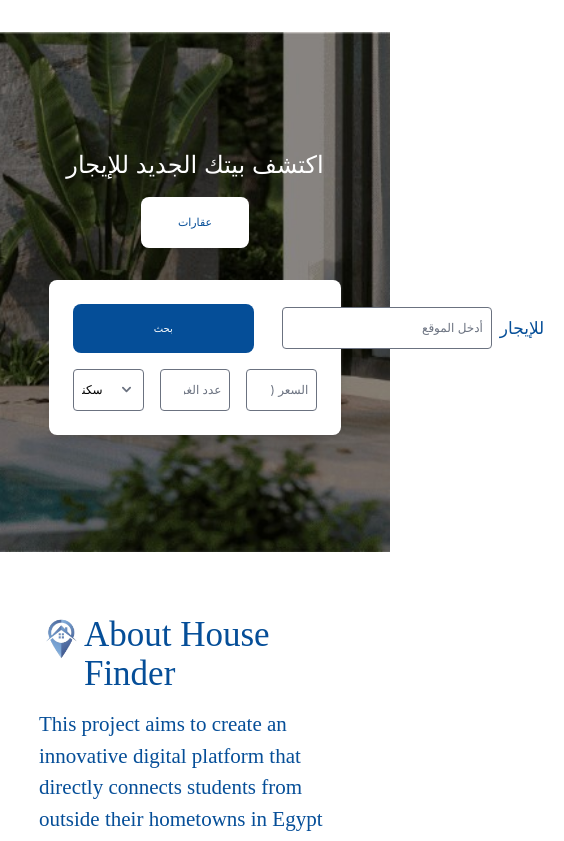
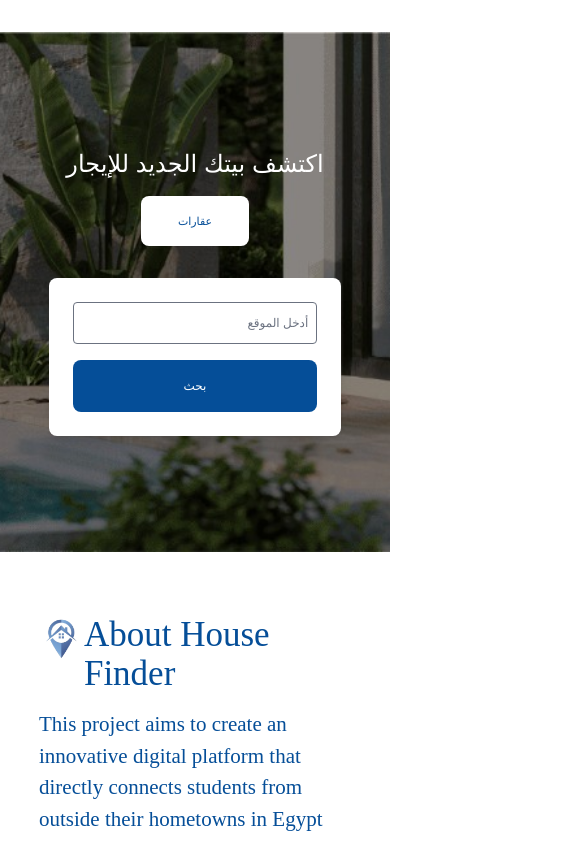
Before and after one commit to Ziad-Mansourr/House-Finder, a React (Vite) app: page /#/ in a window 390 px wide. Shown: the top 841 px of the page, 564 px wide, since content can reach past the window. Built offline with nearby package versions, Linux system fonts and the light colour scheme; the HTML template or start-up script is replaced by a standard one; a web font is replaced by a local one.

Commit message:
last commit

```diff
--- a/src/components/About/About.jsx
+++ b/src/components/About/About.jsx
@@ -16,38 +16,51 @@ export default function About() {
     <>
 {/* part one */}
 <div className="mt-8 relative h-[520px] flex flex-col justify-between items-center"
-        style={{ backgroundImage: `url(${img})`, backgroundSize: 'cover',  backgroundPosition: 'center',}}>
+    style={{ backgroundImage: `url(${img})`, backgroundSize: 'cover', backgroundPosition: 'center' }}>
     <div className="absolute w-full h-full flex flex-col items-center justify-center text-white">
         <h1 className="text-2xl mb-4">اكتشف بيتك الجديد للإيجار</h1>
         <button className="bg-white text-[11px] px-9 py-4 rounded-lg text-[#054E98]">عقارات</button>
+
+        {/* الصندوق الرئيسي */}
         <div className="max-w-4xl bg-white p-6 rounded-lg shadow-lg mt-8 w-3/4 self-center relative z-10">
+
+            {/* الحاوية الخاصة بالمدخلات */}
             <div className="grid grid-cols-3 gap-4 text-right items-center">
-              <div className="col-span-3 flex items-center justify-start gap-2">
+
+                {/* في الشاشات الصغيرة: إظهار إدخال الموقع وزر البحث فقط */}
+                <div className="col-span-3 flex flex-col sm:hidden items-center gap-4">
+                    <input type="text" className="w-full p-2 border rounded text-black text-[12px]" dir="rtl" placeholder="أدخل الموقع" />
+                    <button className="text-white w-full px-5 py-4 rounded-lg bg-[#054E98] text-[12px]">بحث</button>
+                </div>
+
+                {/* في الشاشات الكبيرة */}
+                <div className="col-span-3 hidden sm:flex items-center justify-start gap-2">
                     <button className="text-white px-20 py-4 rounded-lg bg-[#054E98] text-[10px] mr-5">بحث</button>
-                <input type="text" className="flex-1 p-2 border rounded z-10 text-black text-[12px]" dir="rtl" placeholder="أدخل الموقع"/>
+                    <input type="text" className="flex-1 p-2 border rounded z-10 text-black text-[12px]" dir="rtl" placeholder="أدخل الموقع" />
                     <span className="w-[80px] lg:w-[120px] text-[#054E98] text-[17px] pr-5">للإيجار</span>
                 </div>
 
-             <div>
+                {/* إخفاء باقي الحقول في الشاشات الصغيرة */}
+                <div className="sm:flex hidden">
                     <select className="w-full p-2 border rounded z-10 text-black text-[12px] bg-white" dir="rtl">
-                 <option value="" disabled selected>سكني  </option>
+                        <option value="" disabled selected>سكني</option>
                         <option value="شقة" className="text-[17px]">شقة</option>
                         <option value="غرفة" className="text-[17px]">غرفة</option>
                     </select>
                 </div>
 
-              <div className="flex flex-col items-center">
-                <input type="number" className="w-full p-2 border rounded z-10
-                 text-black text-[12px]" placeholder="عدد الغرف & الحمامات" dir="rtl"/>
+                <div className="flex-col items-center sm:flex hidden">
+                    <input type="number" className="w-full p-2 border rounded z-10 text-black text-[12px]" placeholder="عدد الغرف & الحمامات" dir="rtl" />
                 </div>
-              <div>
-                <input type="number" className="w-full p-2 border rounded z-10
-                 text-black text-[12px] " placeholder="السعر (بالدولار)" dir="rtl"/>
+
+                <div className="sm:flex hidden">
+                    <input type="number" className="w-full p-2 border rounded z-10 text-black text-[12px]" placeholder="السعر (بالدولار)" dir="rtl" />
                 </div>
             </div>
         </div>
     </div>
 </div>
+
 {/* part two */}
 <div className="grid grid-cols-1 md:grid-cols-2 gap-4 max-w-[80%] mx-auto">
   <div>
@@ -111,13 +124,6 @@ export default function About() {
 </div>
 
 {/* part four */}
-
-
-
-
-
-
-
 <footer class=" bottom-0 left-0 z-20 w-full p-4 bg-[#054E98] shadow-sm md:flex md:items-center
  md:justify-between md:p-6 dark:bg-gray-800 dark:border-gray-600">
         <div className="flex pl-9">
```
Lines whose indentation alone changed are shown as unchanged.
